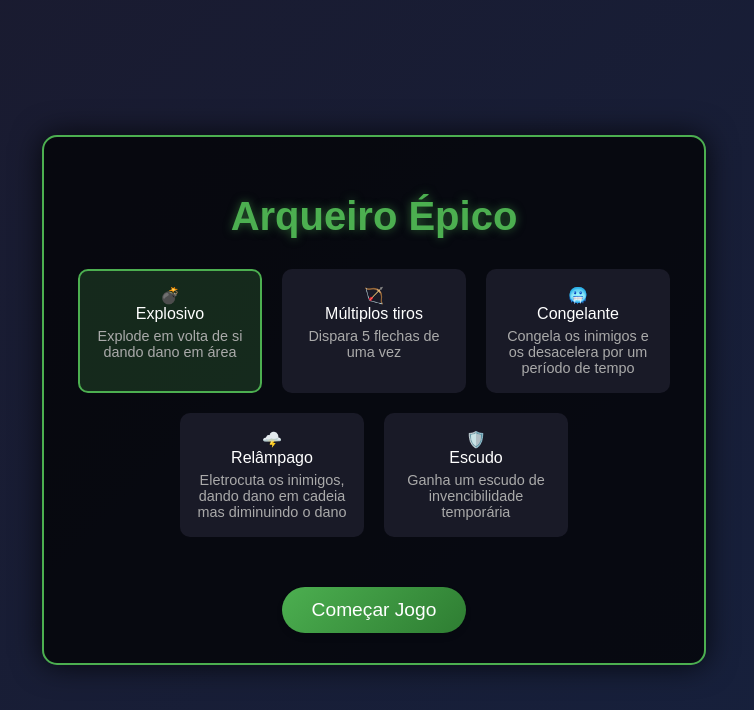
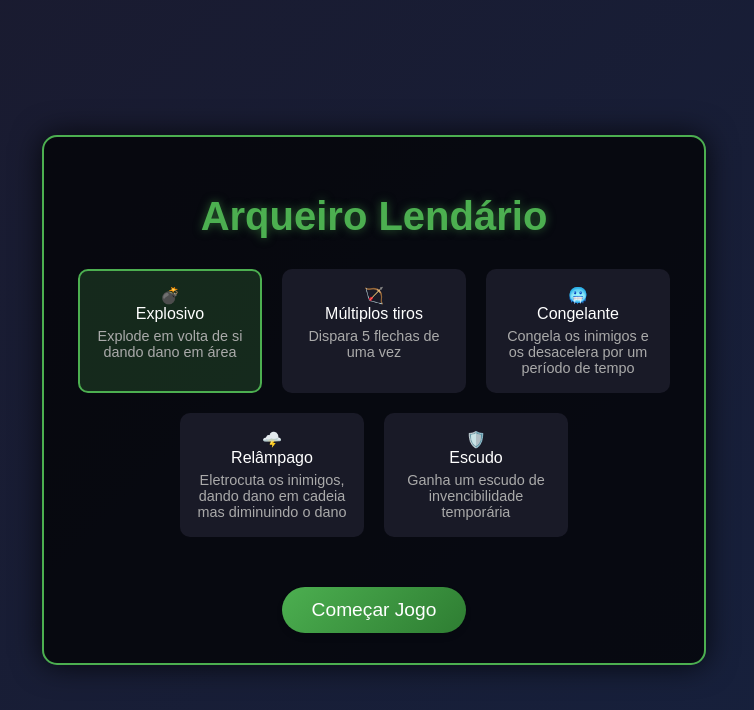
Before and after one commit to Z01NH0/Arqueiro-Lendario, a plain HTML site: page index.html in a window 1280 px wide. Shown: the whole page, without its empty margins (266-1020 px from the left). Drawn offline with Linux system fonts and the light colour scheme.

Commit message:
Update index.html

```diff
--- a/index.html
+++ b/index.html
@@ -149,7 +149,7 @@
 </head>
 <body>
   <div id="menu">
-    <h1>Arqueiro Épico</h1>
+    <h1>Arqueiro Lendário</h1>
     <div class="power-options">
       <div class="power-option selected" onclick="selectPower('explosive')">
        <div class="character-icon">💣</div>
```
